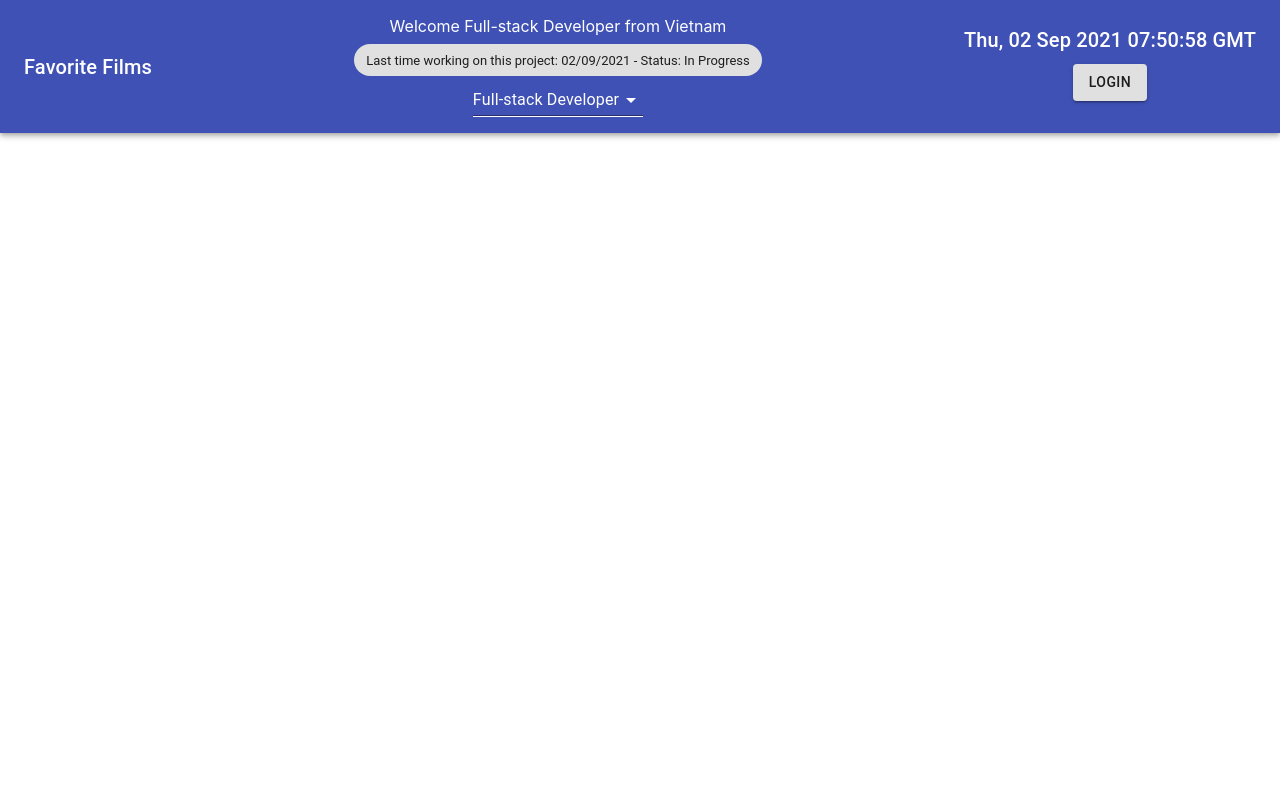
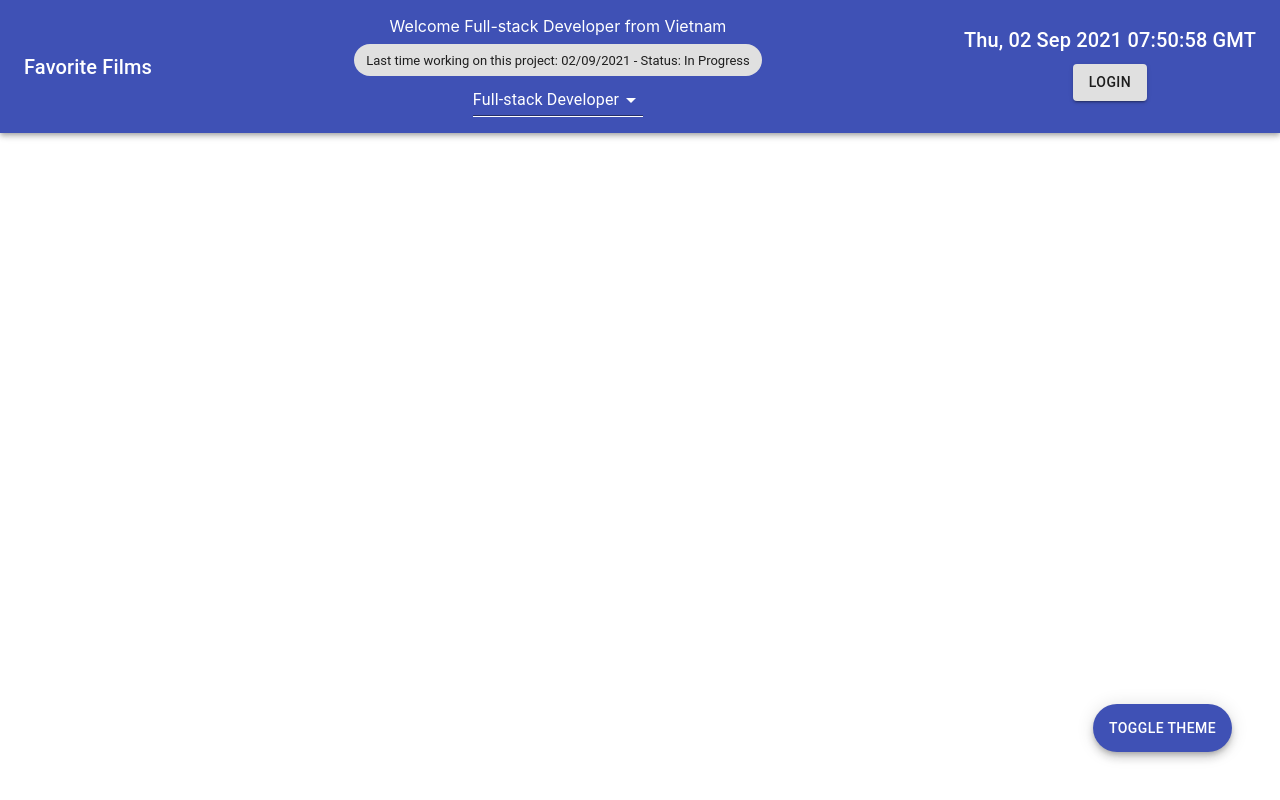
Before and after one commit to goinproduction/favorite-films, a React (Create React App) app: page / in a window 1280 px wide. Built offline with nearby package versions, Linux system fonts and the light colour scheme.

Commit message:
Create toggle theme component

```diff
--- a/src/App.tsx
+++ b/src/App.tsx
@@ -1,10 +1,15 @@
 import './App.css';
 import Navbar from './components/Navbar';
+import ToggleThemeButton from './components/ToggleThemeButton';
 import ProgressContextProvider from './contexts/ProgressContext';
+import ThemeContextProvider from './contexts/ThemeContext';
 function App() {
     return (
         <ProgressContextProvider>
-            <Navbar />
+            <ThemeContextProvider>
+                <Navbar />
+                <ToggleThemeButton />
+            </ThemeContextProvider>
         </ProgressContextProvider>
     );
 }
--- a/src/components/Navbar.tsx
+++ b/src/components/Navbar.tsx
@@ -13,6 +13,7 @@ import WelcomeMessage from './WelcomeMessage';
 import { useState, ChangeEvent, useEffect, useContext } from 'react';
 import { createStyles, makeStyles, Theme } from '@material-ui/core/styles';
 import { ProgressContext } from '../contexts/ProgressContext';
+import { ThemeContext } from '../contexts/ThemeContext';
 
 const useStyles = makeStyles((theme: Theme) =>
     createStyles({
@@ -32,6 +33,7 @@ const Navbar = () => {
 
     const [position, setPosition] = useState<string>('Full-stack Developer');
     const [time, setTime] = useState<Date>(() => new Date(Date.now()));
+    const { theme } = useContext(ThemeContext);
 
     // useEffect
     useEffect(() => {
@@ -47,7 +49,7 @@ const Navbar = () => {
         setPosition(e.target.value as string);
     };
     return (
-        <AppBar position='static' color='primary'>
+        <AppBar position='static' color={theme}>
             <Toolbar>
                 <Box
                     display='flex'
--- /dev/null
+++ b/src/components/ToggleThemeButton.tsx
@@ -0,0 +1,23 @@
+import { Fab } from '@material-ui/core';
+import { createStyles, makeStyles, Theme } from '@material-ui/core/styles';
+
+const useStyles = makeStyles((theme: Theme) =>
+    createStyles({
+        floatBtn: {
+            position: 'fixed',
+            right: '3rem',
+            bottom: '3rem',
+        },
+    })
+);
+
+const ToggleThemeButton = () => {
+    const classes = useStyles();
+    return (
+        <Fab color='primary' variant='extended' className={classes.floatBtn}>
+            Toggle Theme
+        </Fab>
+    );
+};
+
+export default ToggleThemeButton;
--- a/src/contexts/ThemeContext.tsx
+++ b/src/contexts/ThemeContext.tsx
@@ -1,3 +1,4 @@
+import { PropTypes } from '@material-ui/core';
 import { createContext, ReactNode, useState } from 'react';
 
 interface ThemeContextProviderProps {
@@ -5,11 +6,11 @@ interface ThemeContextProviderProps {
 }
 
 interface ThemeDefaultContext {
-    theme: string;
+    theme: PropTypes.Color;
 }
 
 const themeDefaultContextData = {
-    theme: 'primary',
+    theme: 'primary' as PropTypes.Color,
 };
 
 export const ThemeContext = createContext<ThemeDefaultContext>(
@@ -17,9 +18,11 @@ export const ThemeContext = createContext<ThemeDefaultContext>(
 );
 
 const ThemeContextProvider = ({ children }: ThemeContextProviderProps) => {
-    const [theme, setTheme] = useState(themeDefaultContextData.theme);
+    const [theme, setTheme] = useState<PropTypes.Color>(
+        themeDefaultContextData.theme
+    );
 
-    const toggleTheme = (theme: string) => setTheme(theme);
+    const toggleTheme = (theme: PropTypes.Color) => setTheme(theme);
 
     const themeContextData = { theme, toggleTheme };
 
```
